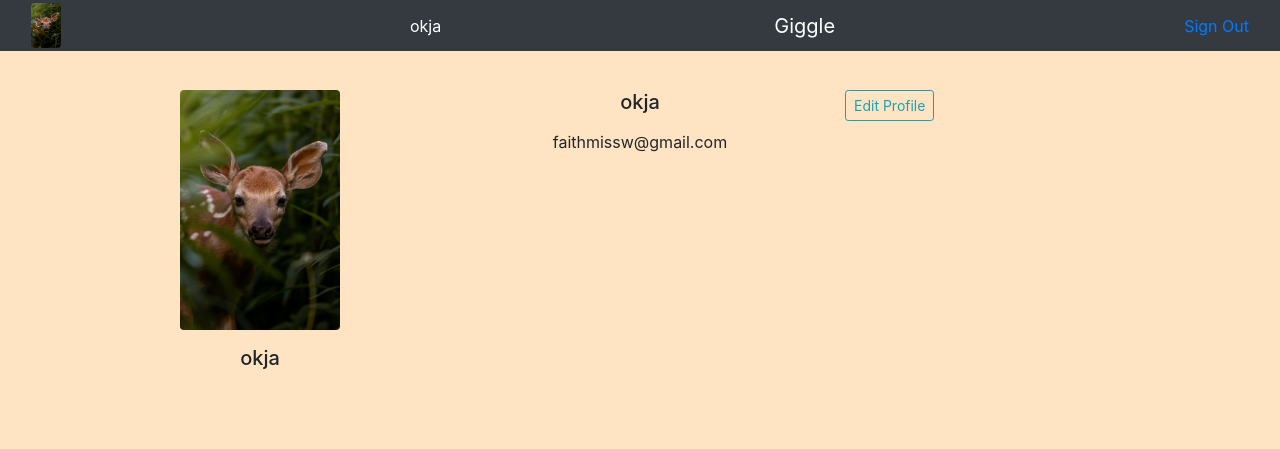
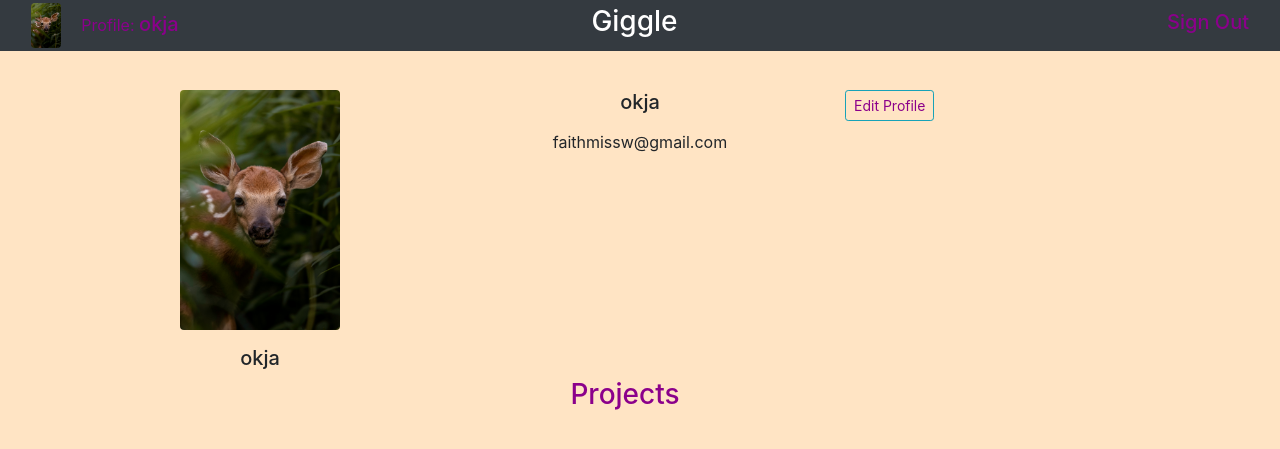
Before and after one commit to Miss-Faith/Giggle-Tech, a Django app: page /profile/ in a window 1280 px wide. Shown: the top 449 px of the page. Run offline with Django 4.2, Linux system fonts and the light colour scheme; a user stored in the database is signed in; data comes from the database, SQL or seed files in the repository; some libraries are stand-ins or nearby versions.

Commit message:
update styles

```diff
--- a/projects/templates/index.html
+++ b/projects/templates/index.html
@@ -13,7 +13,7 @@
           <br><br><br><br>
           <div class="row mx-auto">
             <h2><strong>
-              <a href="{% url 'project' random_post.title %}" style="margin-top:-100px;">{{ random_post.title }}</a>
+              <a href="{% url 'project' random_post.id %}" style="margin-top:-100px;">{{ random_post.title }}</a>
             </strong></h2>
           </div>
           <br>
--- a/projects/templates/navbar.html
+++ b/projects/templates/navbar.html
@@ -3,18 +3,22 @@
   <div class="container-fluid">
     {% if user.is_authenticated %}
       {% if user.profile.picture.url %}
+      <div>
         <a class="navbar-brand" href="{% url 'profile' %}"><img class="rounded cover" src="{{ user.profile.picture.url }}" alt="Profile" style="max-width: 4rem; max-height: 2.8rem;"></a>
-        <span class="text-white">{{ user.profile.user.username }}</span>
+        <a href="{% url 'profile' %}">Profile: <h5 style="display: inline;"> {{ user.profile.user.username }}</h5></a>
+      </div>
       {% else %}
+      <div>
         <a class="navbar-brand" href="{% url 'profile' %}" ><img class="rounded cover" src="{% static 'images/noimage.jpg'%}" alt="picture" style="max-width: 4rem; max-height: 2.8rem;"></a>
-        <span class="text-white">{{ user.profile.user.username }}</span>
+        <a href="{% url 'profile' %}">Profile: <h5 style="display: inline;"> {{ user.profile.user.username }}</h5></a>
+      </div>
       {% endif %}
-      <a href="{% url 'index' %}" class="navbar-brand">Giggle</a>
-      <a href="{% url 'logout' %}" class="navbar-item">Sign Out</a>
+      <a href="{% url 'index' %}" class="text-white navbar-brand" style="margin-left: -5%;"><h3>Giggle</h3></a>
+      <a href="{% url 'logout' %}" class="navbar-item"><h5>Sign Out</h5></a>
     {% else %}
       <a class="navbar-brand"><img class="rounded cover" src="{% static 'images/noimage.jpg'%}" alt="picture" style="max-width: 5rem; max-height: 2.8rem;"></a>
-      <a href="{% url 'index' %}" class="navbar-brand">Giggle</a>
-      <a href="{% url 'login' %}" class="navbar-item">Sign In</a>
+      <a href="{% url 'index' %}" class="text-white navbar-brand"><h3>Giggle</h3></a>
+      <a href="{% url 'login' %}" class="navbar-item"><h5>Sign In</h5></a>
     {% endif %}
 
   </div>
--- a/projects/templates/profile.html
+++ b/projects/templates/profile.html
@@ -25,9 +25,10 @@
         </div>
         {% endif %}
     <div class="row">
+        <h3 class="text-center" style="color: darkmagenta;">Projects</h3>
         {% for post in posts %}
         <div class="col-lg-4 col-md-6 col-sm-10">
-            <div class="card" style="margin: 1rem;">
+            <div class="card bg-light" style="margin-bottom: 2rem;">
               <div>
                 <img style="height: 300px;" class="card-img-top" src="{{ post.image.url }}" alt="{{post.title}}">
               </div>
--- a/projects/templates/project.html
+++ b/projects/templates/project.html
@@ -3,7 +3,7 @@
 {% block content %}
 <div class="container" style="margin-top:8%">
 
-  <h1 class="mb-4 mt-4 text-center">{{ post.title }} <small> by {{ post.user.username }}</small></h1>
+  <h1 class="mb-4 mt-4 text-center">{{ post.title }} <small> <br> by {{ post.user.username }}</small></h1>
   <div class="card">
     <img class="card-img-top" src="{{ post.image.url }}" alt="post" style="max-height: 800px; width:auto">
 
@@ -48,7 +48,7 @@
       <form action="" method="post" enctype="multipart/form-data">
         {% csrf_token %}
         {{rating_form|crispy}}
-        <button type="submit" style="width:4rem; height: 2.6rem; margin-left: 50%;" class="text-center btn btn-sm btn-info">Rate</button>
+        <button type="submit" style="color: darkmagenta; width:4rem; height: 2.6rem; margin-left: 50%;" class="text-center btn btn-sm btn-info">Rate</button>
       </form>
       </div>
       {% endif %}
--- a/static/css/styles.css
+++ b/static/css/styles.css
@@ -1,3 +1,6 @@
+a {
+  color: darkmagenta!important;
+}
 .navbar-custom  {
   height: 3.2rem;
 }
@@ -19,3 +22,7 @@
 .card1{
   margin: 104%;
 }
+
+.rating {
+  background-color: rgba(0,0,0,0.4);
+}
```
